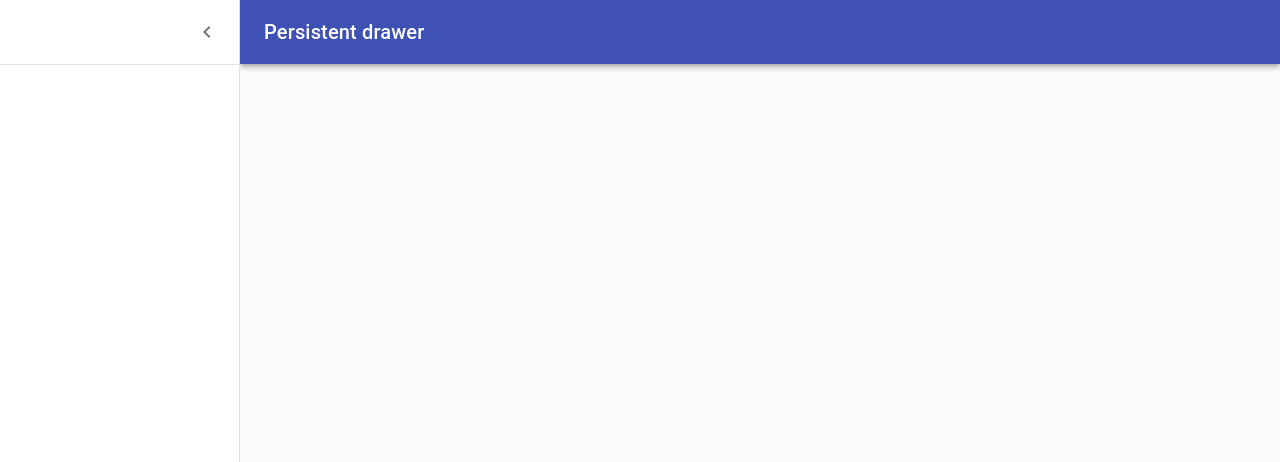
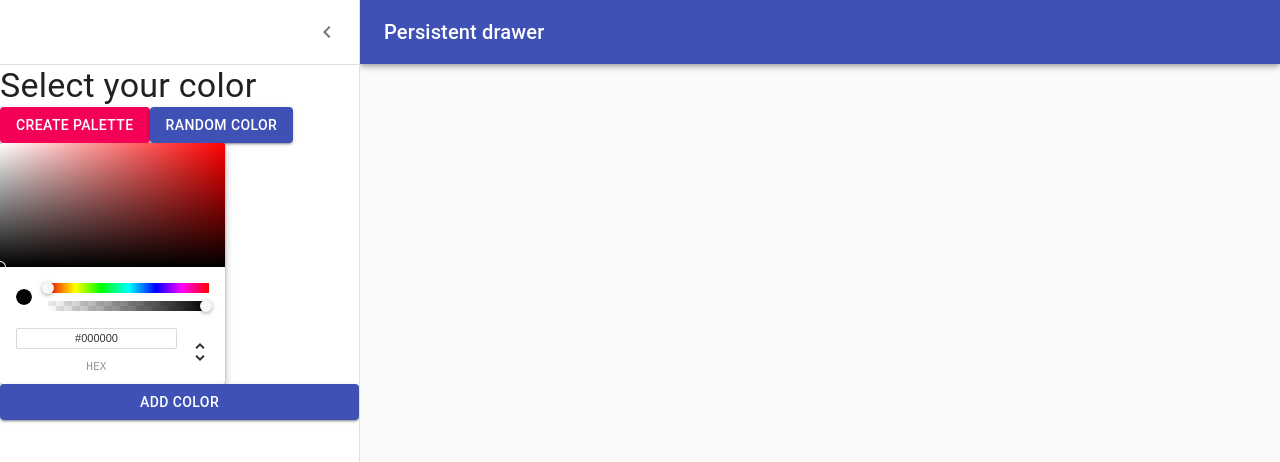
Before and after one commit to appyofficial/irogram, a React (Create React App) app: page /palette/new in a window 1280 px wide. Both pictures are taken after a click on the button "Open drawer". Shown: the top 462 px of the page. Built offline with nearby package versions, Linux system fonts and the light colour scheme.

Commit message:
add color picker drawer

```diff
--- a/package.json
+++ b/package.json
@@ -12,6 +12,7 @@
     "chroma-js": "^2.1.0",
     "rc-slider": "^9.3.1",
     "react": "^16.13.1",
+    "react-color": "^2.18.1",
     "react-copy-to-clipboard": "^5.0.2",
     "react-dom": "^16.13.1",
     "react-router-dom": "^5.2.0",
--- a/src/components/NewPaletteForm.js
+++ b/src/components/NewPaletteForm.js
@@ -10,8 +10,10 @@
 import IconButton from "@material-ui/core/IconButton";
 import MenuIcon from "@material-ui/icons/Menu";
 import ChevronLeftIcon from "@material-ui/icons/ChevronLeft";
+import Button from "@material-ui/core/Button";
+import { ChromePicker } from "react-color";
 
-const drawerWidth = 240;
+const drawerWidth = 360;
 
 const styles = (theme) => ({
   root: {
@@ -125,6 +127,22 @@
             </IconButton>
           </div>
           <Divider />
+          <Typography variant="h4">Select your color</Typography>
+          <div>
+            <Button variant="contained" color="secondary">
+              Create Palette
+            </Button>
+            <Button variant="contained" color="primary">
+              Random Color
+            </Button>
+          </div>
+          <ChromePicker
+            color="purpe"
+            onChangeComplete={(newColor) => console.log(newColor)}
+          />
+          <Button color="primary" variant="contained">
+            Add Color
+          </Button>
         </Drawer>
         <main
           className={classNames(classes.content, {
```
Also changed, not shown: 1 other file (tests, documents, lock files or other folders).
